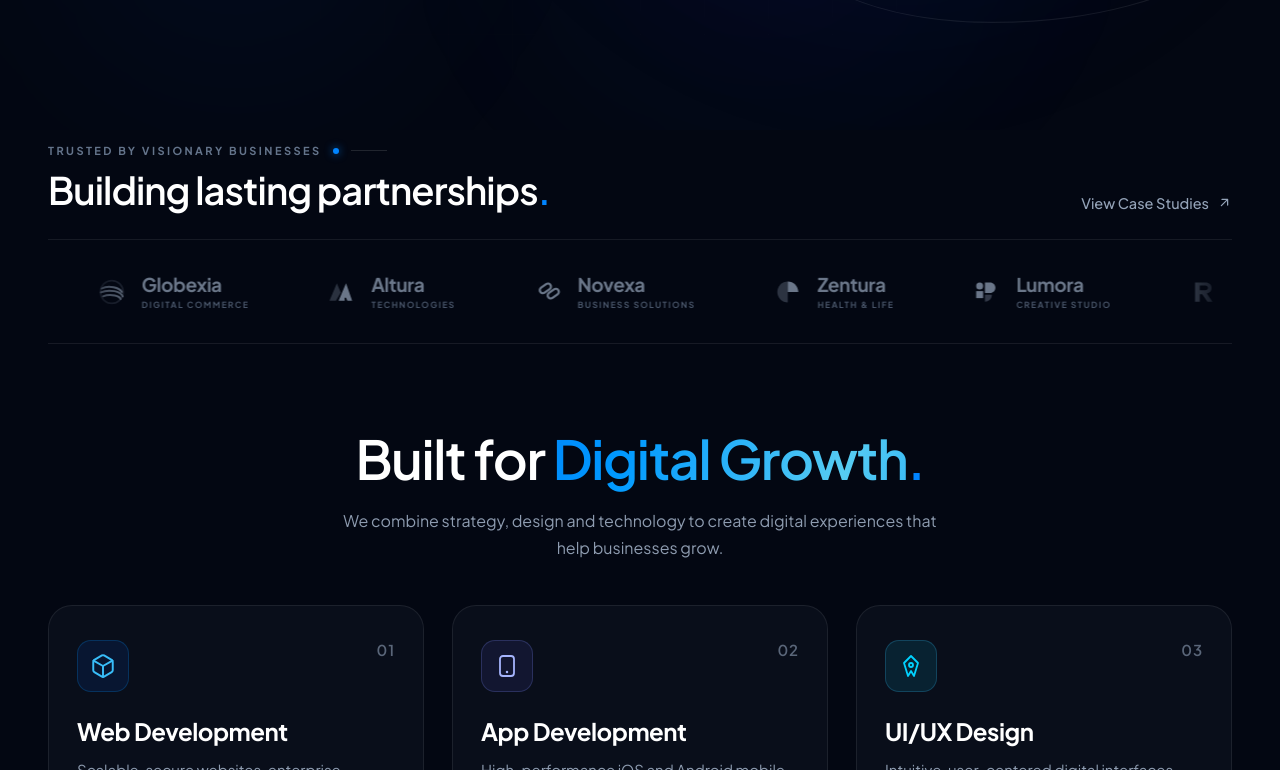
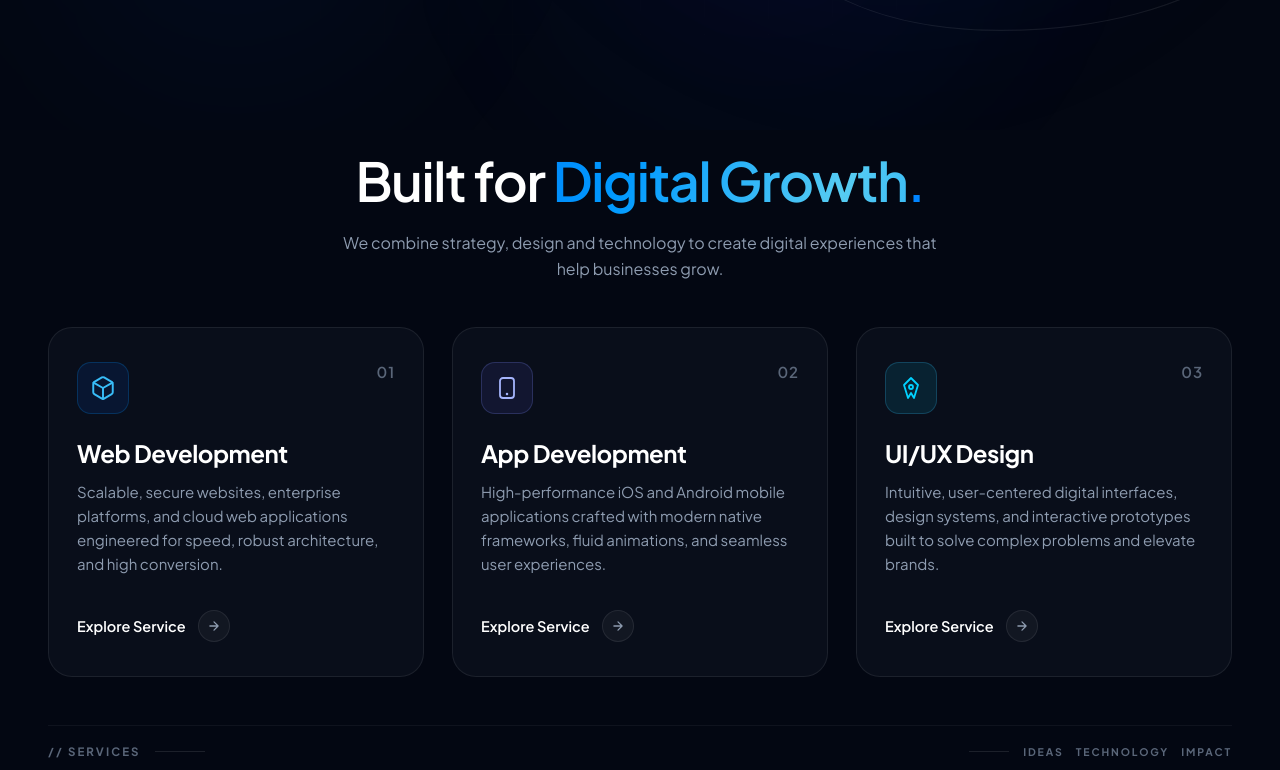
Before and after one commit to Faheem10-web/beta-alphacyrix, a React (Vite) app: page / in a window 1280 px wide. Shown: the part 670-1440 px from the top of the page. Built offline with nearby package versions, Linux system fonts and the light colour scheme.

Commit message:
feat: add CollaborationsSection component and integrate into App

```diff
--- a/src/App.jsx
+++ b/src/App.jsx
@@ -270,11 +270,11 @@ export default function App() {
         </section>
       </main>
 
+      {/* Services Section */}
+      <ServicesSection />
+
       {/* Trusted Collaborations Section */}
       <CollaborationsSection />
-
-      {/* Services Section */}
-      <ServicesSection />
     </div>
   );
 }
--- a/src/index.css
+++ b/src/index.css
@@ -1658,7 +1658,7 @@ button {
 .collab-section {
   position: relative;
   z-index: 10;
-  padding: 48px 0 24px;
+  padding: 30px 0 60px;
   overflow: hidden;
   background: transparent;
 }
```
